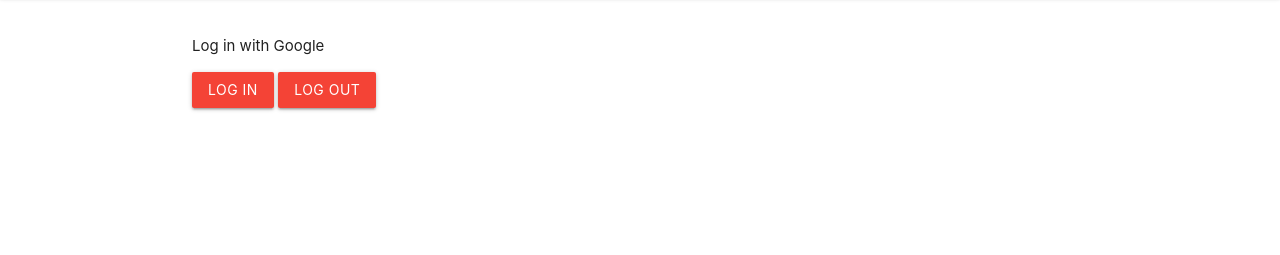
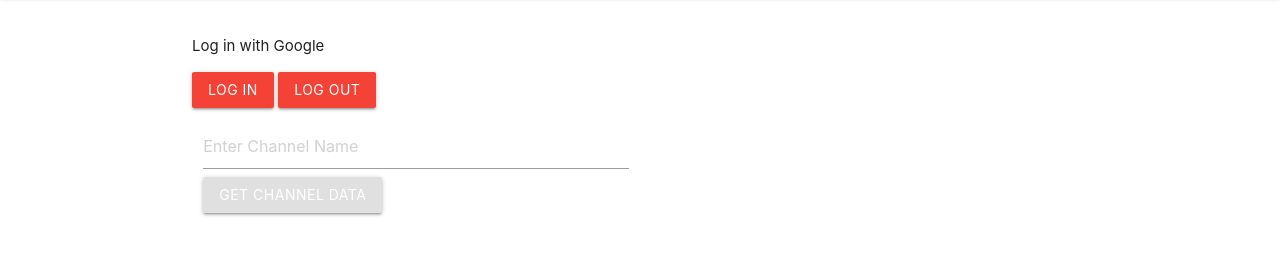
Before and after one commit to webQbe/js_youtube_api, a plain HTML site: page index.html in a window 1280 px wide. Shown: the part 67-322 px from the top of the page. Drawn offline with nearby package versions, Linux system fonts and the light colour scheme.

Commit message:
Created Channel Form & Channel Data div elements

```diff
--- a/index.html
+++ b/index.html
@@ -24,6 +24,23 @@
             <p>Log in with Google</p>
             <button class="btn red" id="authorize-button">Log In</button>
             <button class="btn red" id="signout-button">Log Out</button>
+            <br>
+            <div id="content">
+                <div class="row">
+                    <div class="col s6">
+                        <!-- FORM  -->
+                         <form id="channel-form">
+                            <div class="input-field">
+                                <input type="text" placeholder="Enter Channel Name" id="channel-input">
+                                <input type="submit" value="Get Channel Data" class="btn grey lighten-2">
+                            </div>
+                         </form>
+                    </div>
+                    <div id="channel-data" class="col s6">
+                        <!-- CHANNEL DATA GOES HERE -->
+                    </div>
+                </div>
+            </div>
         </div>
      </section>
 
```
